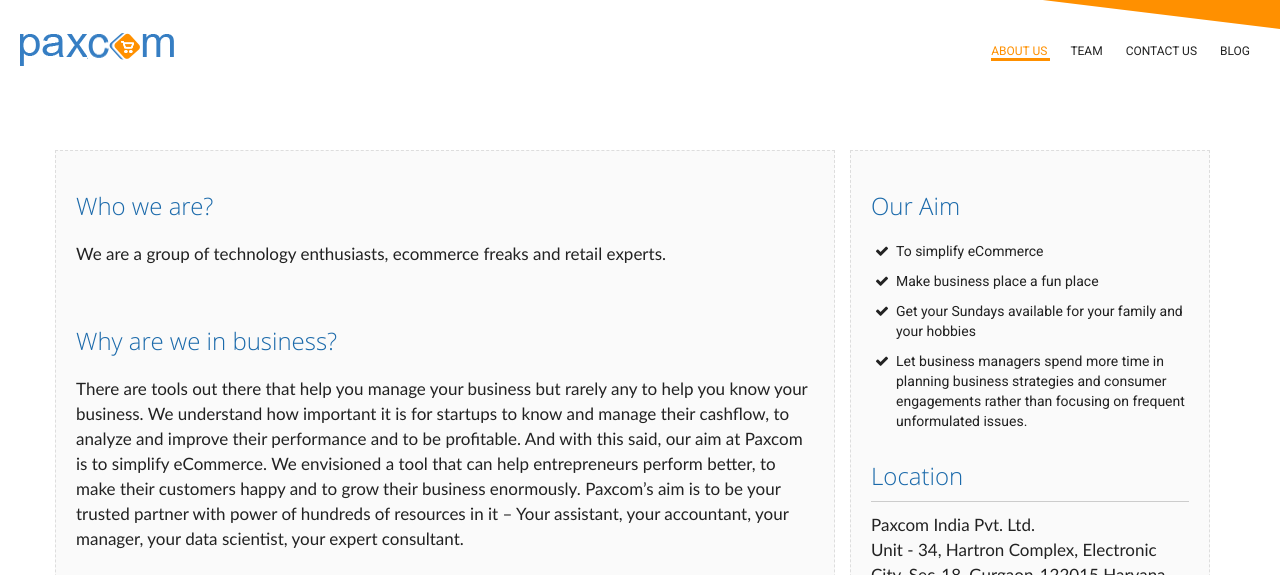
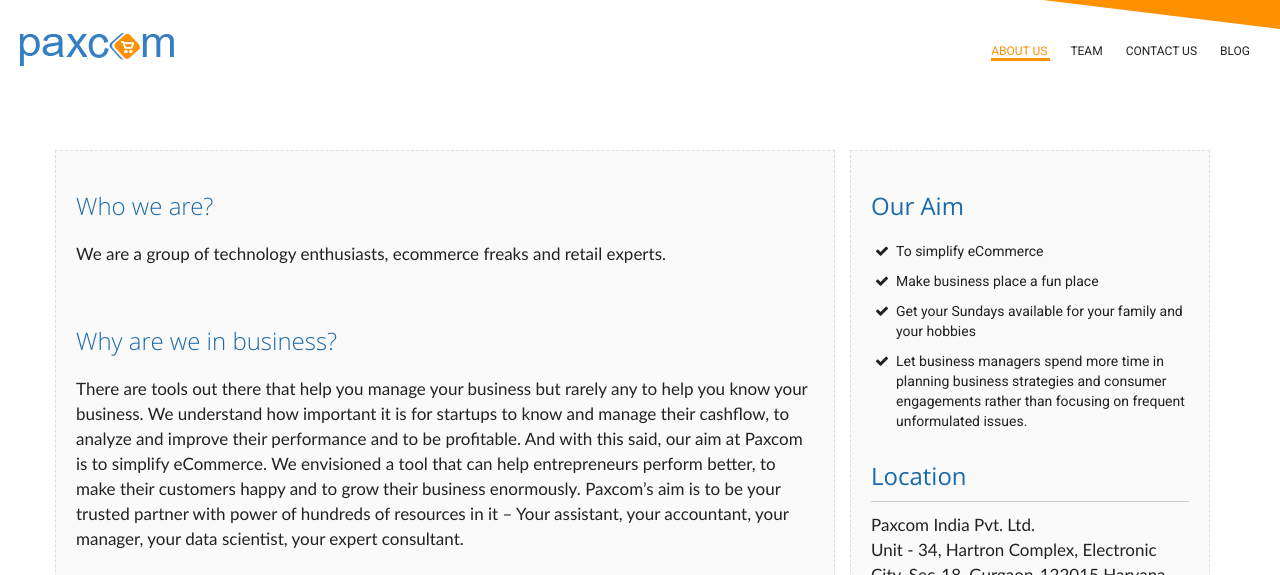
Before and after one commit to paxcom/paxcom.github.io, a Jekyll site: the page built from about-us.html, in a window 1280 px wide. Shown: the top 575 px of the page. Built offline with Jekyll 4.4.1, drawn with Linux system fonts in a browser that asks for light colours; comment, search, counter and statistics services are not loaded.

Commit message:
update tag

```diff
--- a/_includes/aboutUs.html
+++ b/_includes/aboutUs.html
@@ -13,7 +13,7 @@
 <p> We have built, and continually improving it further, a cloud based product to smartly handle all core business processes - Multi Channel selling (including market places, retail outlets or estores), Managing Cash flows, Inventory Management, Order Management, Supply chain, Marketing, Online merchandising, Logistics, etc. Paxcom is built as a flexible tool to quickly adapt to changing customer demands and market trends. Importantly, Paxcom lets you maintain a healthy customer experience and to become profitable in ecommerce. </p>
 </div>
 <div class="col-sm-4"><div class="sidebar">
-      <h1 class="no-padding"> Our Aim </h1>
+      <h2 class="no-padding"> Our Aim </h2>
       <ul class="custom-list">
         <li>To simplify eCommerce</li>
         <li>Make business place a fun place</li>
@@ -22,7 +22,7 @@
 
       </ul>
 
-          <h1 class="top-space" >Location</h1>
+          <h2 class="top-space" >Location</h2>
            <address>
 
               <p>Paxcom India Pvt. Ltd. <br> Unit - 34, Hartron Complex, Electronic City, Sec-18, Gurgaon-122015 Haryana, India<br>
--- a/_includes/contactUs.html
+++ b/_includes/contactUs.html
@@ -53,7 +53,7 @@
 
 </div>
 <div class="col-sm-4"><div class="sidebar">
-      <h1 class="no-padding"> Our Aim </h1>
+      <h2 class="no-padding"> Our Aim </h2>
       <ul class="custom-list">
         <li>To simplify eCommerce</li>
         <li>Make business place a fun place</li>
@@ -62,7 +62,7 @@
 
       </ul>
 
- <h1 >Location</h1>
+ <h2 >Location</h2>
         <address>
 
               <p>Paxcom India Pvt. Ltd. <br> Unit - 34, Hartron Complex, Electronic City, Sec-18, Gurgaon-122015 Haryana, India<br>
--- a/css/style.css
+++ b/css/style.css
@@ -1154,7 +1154,7 @@
 }
 
 
-.about-us h1, .contact-us h1{ color:#1a69aa; padding-top:30px; line-height:30px; font-size:24px; clear:both;}
+.about-us h1, .contact-us h1, .about-us h2, .contact-us h2 { color:#1a69aa; padding-top:30px; line-height:30px; font-size:24px; clear:both;}
 .contact-us{ }
 .contact-us label{ color:#000000; font-weight:normal; }
 
```
